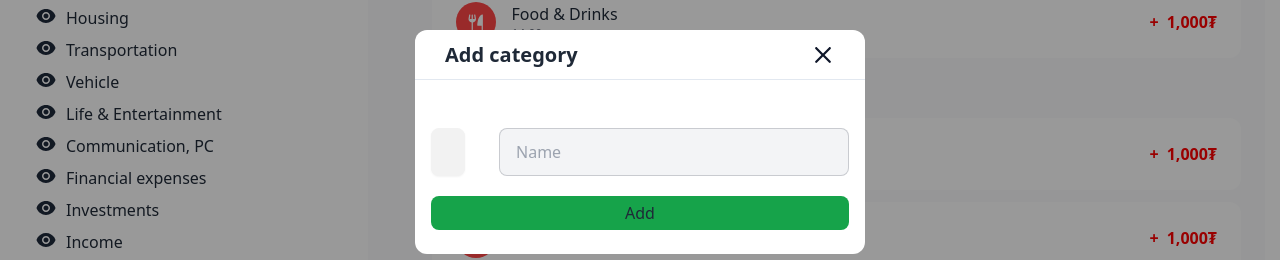
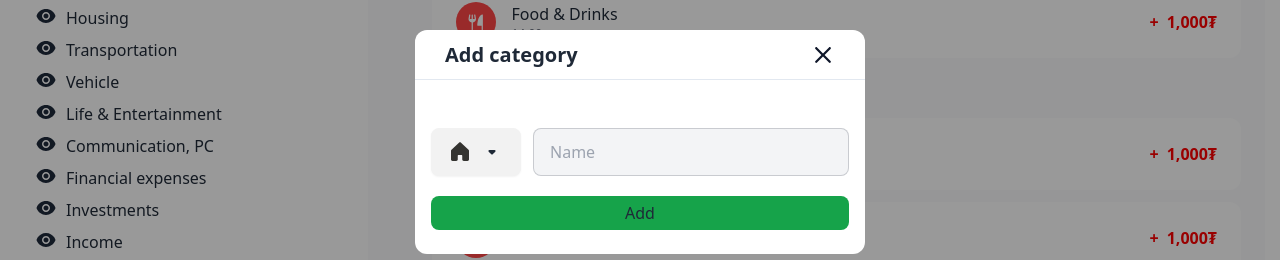
Before and after one commit to Badamaa312/expense_tracker_new, a Next.js app in the folder front-end/: page /records in a window 1280 px wide. Both pictures are taken after a click on the button "Add category". Shown: the part 526-786 px from the top of the page. Built offline with nearby package versions, Linux system fonts and the light colour scheme.

Commit message:
Add category

```diff
--- a/front-end/src/components/records/AddCategory.jsx
+++ b/front-end/src/components/records/AddCategory.jsx
@@ -3,9 +3,7 @@
 import { useState } from "react";
 import { WhitePlusIcon } from "../svg/WhitePlus";
 import { CloseIcon } from "../svg/Close";
-
 import { OneIcon } from "../svg/icons/1";
-
 import { ArrowDropDown } from "../svg/ArrowDropDown";
 import { TwoIcon } from "../svg/icons/2";
 import { ThreeIcon } from "../svg/icons/3";
@@ -37,15 +35,38 @@ import { TwentySevenIcon } from "../svg/icons/27";
 import { TwentyNineIcon } from "../svg/icons/29";
 import { ThirtyIcon } from "../svg/icons/30";
 import { TwentyEightIcon } from "../svg/icons/28";
+import { useRouter } from "next/navigation";
+import { useFormik } from "formik";
 
 export const Category = () => {
-  const [isClicked, setIsClicked] = useState(true);
-  const [isColor, setIsColor] = useState(true);
+  // const router = useRouter();
 
-  const ChangeBgColor = () => {
-    setIsClicked(!isClicked);
-    setIsColor(!isColor);
-  };
+  // const formik = useFormik({
+  //   initialValues: {
+  //     name: "",
+  //     icon_color: "",
+  //     category_icon: "",
+  //   },
+  //   validationSchema: Yup.object({
+  //     name: Yup.string().name("Please insert name".required("Required")),
+  //   }),
+  //   onSubmit: async (values) => {
+  //     try {
+  //       const response = await fetch("http://localhost:1234/category", {
+  //         method: "POST",
+  //         headers: {
+  //           "Content-Type": "application/json",
+  //         },
+  //         body: JSON.stringify(values),
+  //       });
+
+  //       const data = await response.json();
+  //     } catch (error) {
+  //       console.log(error);
+  //     }
+  //   },
+  // });
+
   return (
     <div>
       <button
@@ -75,46 +96,22 @@ export const Category = () => {
           </div>
           <div className="flex justify-center h-[150px] gap-6 p-6">
             <div className=" flex flex-col gap-5 mr-4 ml-4">
-              <div className="flex justify-between w-[450px] gap-1 ">
+              <div className="flex justify-around w-[450px] gap-3 ">
                 <button
                   className="btn ml-4"
                   onClick={() =>
                     document.getElementById("my_modal_3").showModal()
                   }
-                ></button>
-                {/*
-                <details className="dropdown flex gap-2 ">
-                  <summary className="btn flex items-center gap-2">
-                    <OneIcon />
-                    <ArrowDropDown />
-                  </summary>
-
-                  <ul className="menu dropdown-content bg-base-100 rounded-box z-[1] w-52 p-2 shadow">
-                    <li>
-                      <img src="./Frame.png" alt="" />
-                    </li>
-                    <li>
-                      <div className="grid grid-cols-7 gap-6">
-                        <p className="w-[24px] h-[24px] bg-[#0166FF] rounded-[50%]"></p>
-                        <p className="w-[24px] h-[24px] bg-[#01B3FF] rounded-[50%]"></p>
-                        <p className="w-[24px] h-[24px] bg-[#41CC00] rounded-[50%]"></p>
-                        <p className="w-[24px] h-[24px] bg-[#F9D100] rounded-[50%]"></p>
-                        <p className="w-[24px] h-[24px] bg-[#FF7B01] rounded-[50%]"></p>
-                        <p className="w-[24px] h-[24px] bg-[#AE01FF] rounded-[50%]"></p>
-                        <p className="w-[24px] h-[24px] bg-[#FF0101] rounded-[50%]"></p>
-                      </div>
-                    </li>
-                  </ul>
-                </details> */}
-
+                >
+                  <OneIcon />
+                  <ArrowDropDown />
+                </button>
                 <dialog
                   id="my_modal_3"
                   className="top-[270px] left-[-70px] p-[24px] modal"
                 >
                   <div className=" w-[312px] modal-box flex flex-col gap-6">
                     <div className="grid grid-cols-6 grid-rows-5 gap-6 ">
-                      {/* <Numbers /> */}
-
                       <OneIcon />
                       <TwoIcon />
                       <ThreeIcon />
@@ -158,7 +155,9 @@ export const Category = () => {
                     </div>
                   </div>
                   <form method="dialog" className="modal-backdrop">
-                    <button>close</button>
+                    <button>
+                      <CloseIcon />
+                    </button>
                   </form>
                 </dialog>
                 <input
@@ -167,7 +166,7 @@ export const Category = () => {
                   className="input input-bordered w-[350px] bg-[#F3F4F6]  mr-4  "
                 />
               </div>
-              <button className=" h-10 bg-[#16A34A] rounded-lg mr-4 ml-4 ">
+              <button className=" h-10 bg-[#16A34A] rounded-lg mr-4 ml-4">
                 Add
               </button>
             </div>
@@ -177,3 +176,30 @@ export const Category = () => {
     </div>
   );
 };
+
+{
+  /*
+                <details className="dropdown flex gap-2 ">
+                  <summary className="btn flex items-center gap-2">
+                    <OneIcon />
+                    <ArrowDropDown />
+                  </summary>
+
+                  <ul className="menu dropdown-content bg-base-100 rounded-box z-[1] w-52 p-2 shadow">
+                    <li>
+                      <img src="./Frame.png" alt="" />
+                    </li>
+                    <li>
+                      <div className="grid grid-cols-7 gap-6">
+                        <p className="w-[24px] h-[24px] bg-[#0166FF] rounded-[50%]"></p>
+                        <p className="w-[24px] h-[24px] bg-[#01B3FF] rounded-[50%]"></p>
+                        <p className="w-[24px] h-[24px] bg-[#41CC00] rounded-[50%]"></p>
+                        <p className="w-[24px] h-[24px] bg-[#F9D100] rounded-[50%]"></p>
+                        <p className="w-[24px] h-[24px] bg-[#FF7B01] rounded-[50%]"></p>
+                        <p className="w-[24px] h-[24px] bg-[#AE01FF] rounded-[50%]"></p>
+                        <p className="w-[24px] h-[24px] bg-[#FF0101] rounded-[50%]"></p>
+                      </div>
+                    </li>
+                  </ul>
+                </details> */
+}
```
Also changed, not shown: 1 other file (tests, documents, lock files or other folders).
